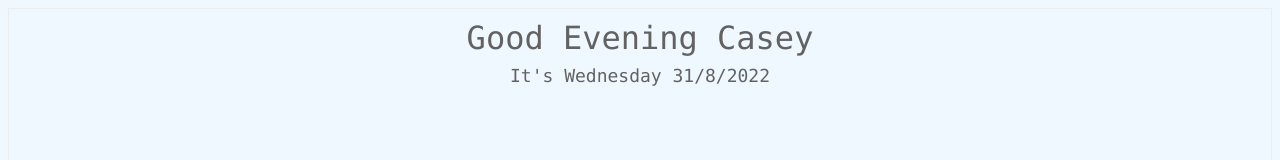
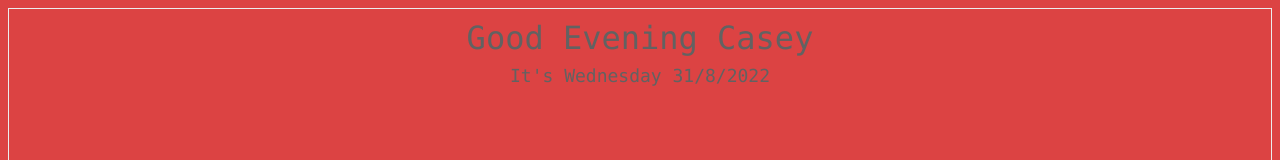
Before and after one commit to Chewbaccalaka/notion, a plain HTML site: page greetings.html in a window 1280 px wide. Shown: the top 160 px of the page. Drawn offline with Linux system fonts and the light colour scheme.

Commit message:
Update greetings.html

```diff
--- a/greetings.html
+++ b/greetings.html
@@ -18,7 +18,7 @@
     font-size:large;
 }
 body{
-    background-color: aliceblue;
+    background-color: #dc4343;
 }
     </style>
 </head>
```
